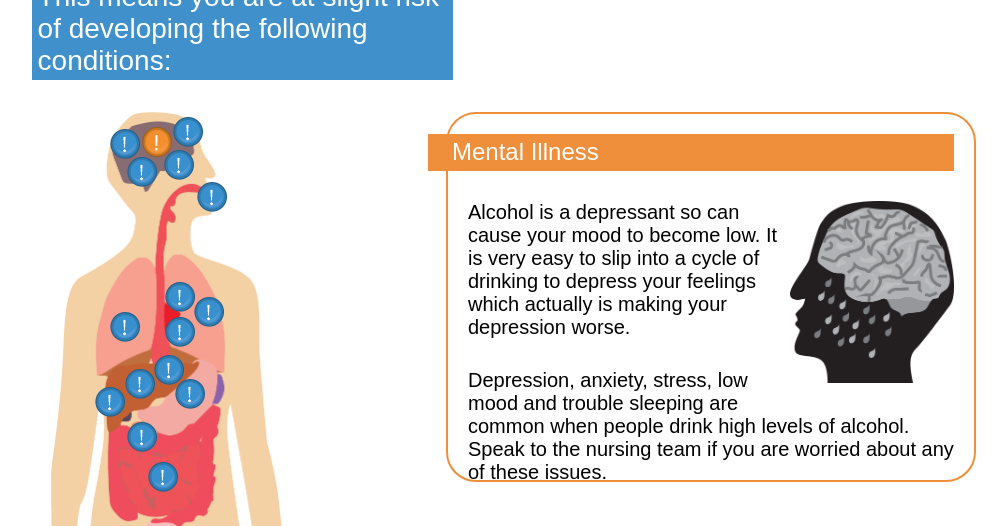
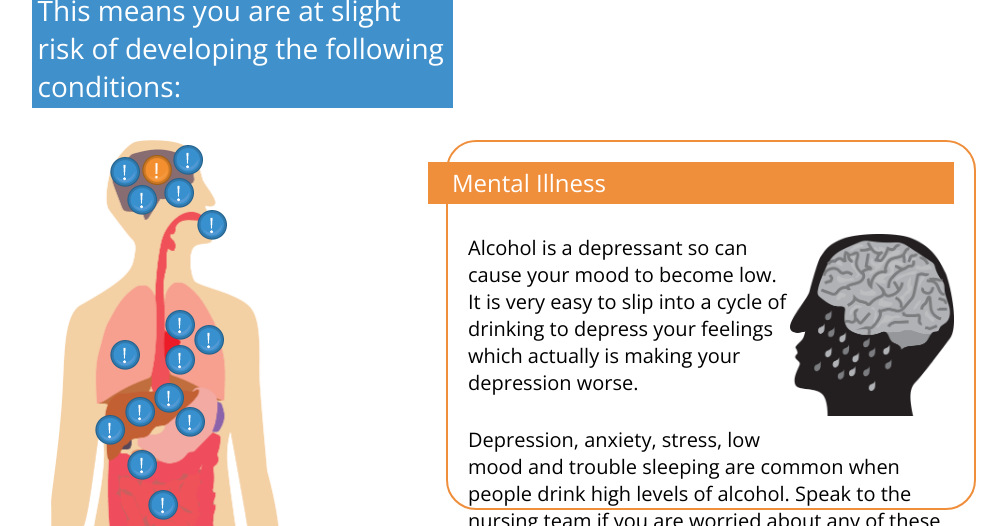
Before and after one commit to samjewell/drink-aware, a plain HTML site: page index.html in a window 1280 px wide. Shown: the part 110-636 px from the top of the page, without its empty margins (8-1015 px from the left). Drawn offline with nearby package versions, Linux system fonts and the light colour scheme; a script that the page names is missing.

Commit message:
use open-sans

```diff
--- a/assets/styles.css
+++ b/assets/styles.css
@@ -4,7 +4,7 @@ Simple reset
 * {
   margin:0;
   padding:0;
-  font-family: sans-serif;
+  font-family: 'Open Sans', sans-serif;
   opacity: 1;
 }
 
--- a/index.html
+++ b/index.html
@@ -6,6 +6,7 @@ class="welcomeBG">
     <meta charset="utf-8" />
     <title>Offline first static iPad webapp demo</title>
     <link rel="apple-touch-icon" href="assets/apple-touch-icon.png" />
+    <link href='http://fonts.googleapis.com/css?family=Open+Sans:400,700' rel='stylesheet' type='text/css'>
     <link rel="stylesheet" href="assets/styles.css" />
     <link rel="stylesheet" type="text/css" href="add-to-homescreen/style/addtohomescreen.css">
     <script src="js/vendor/angular.min.js"></script>
```
